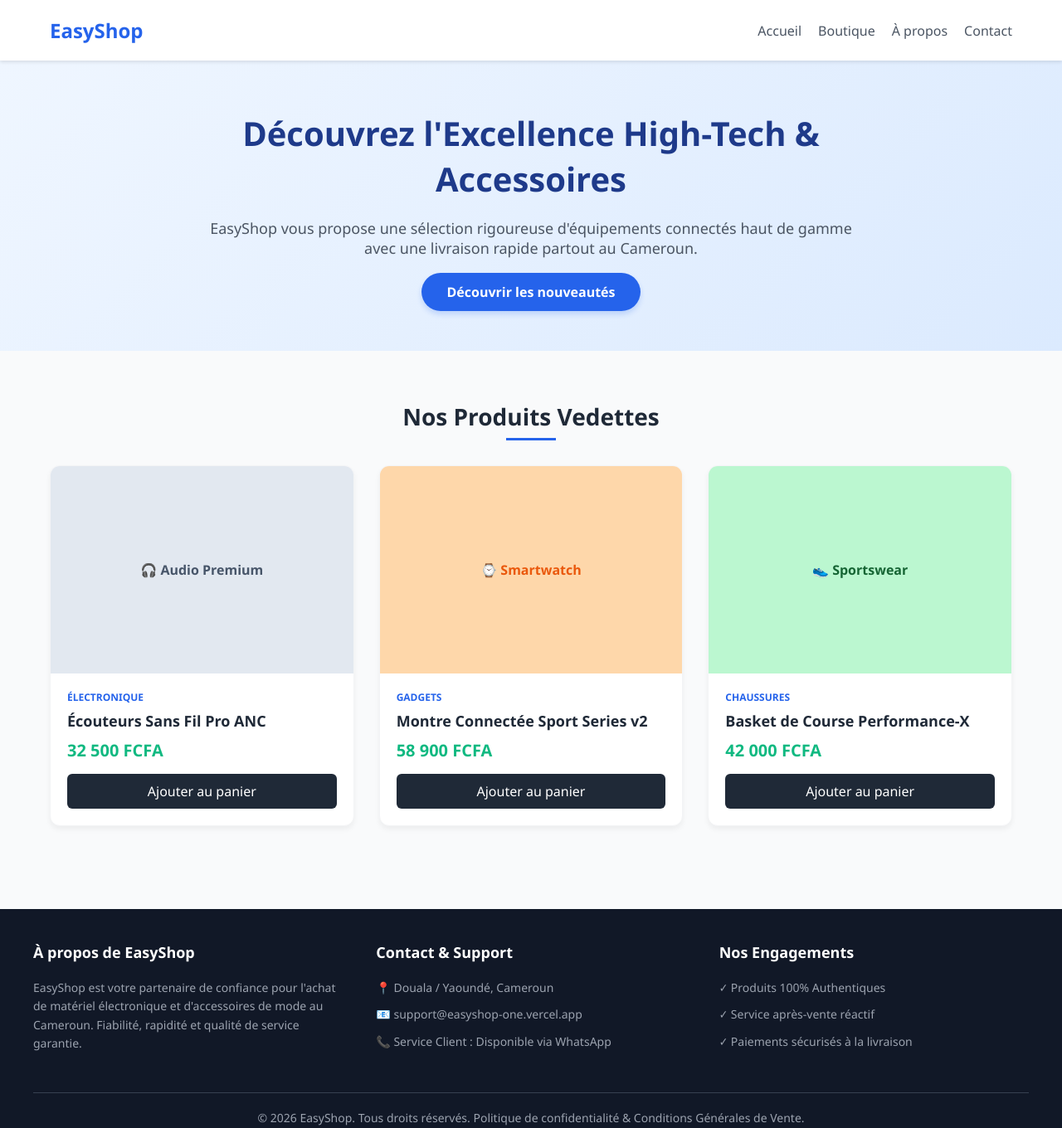
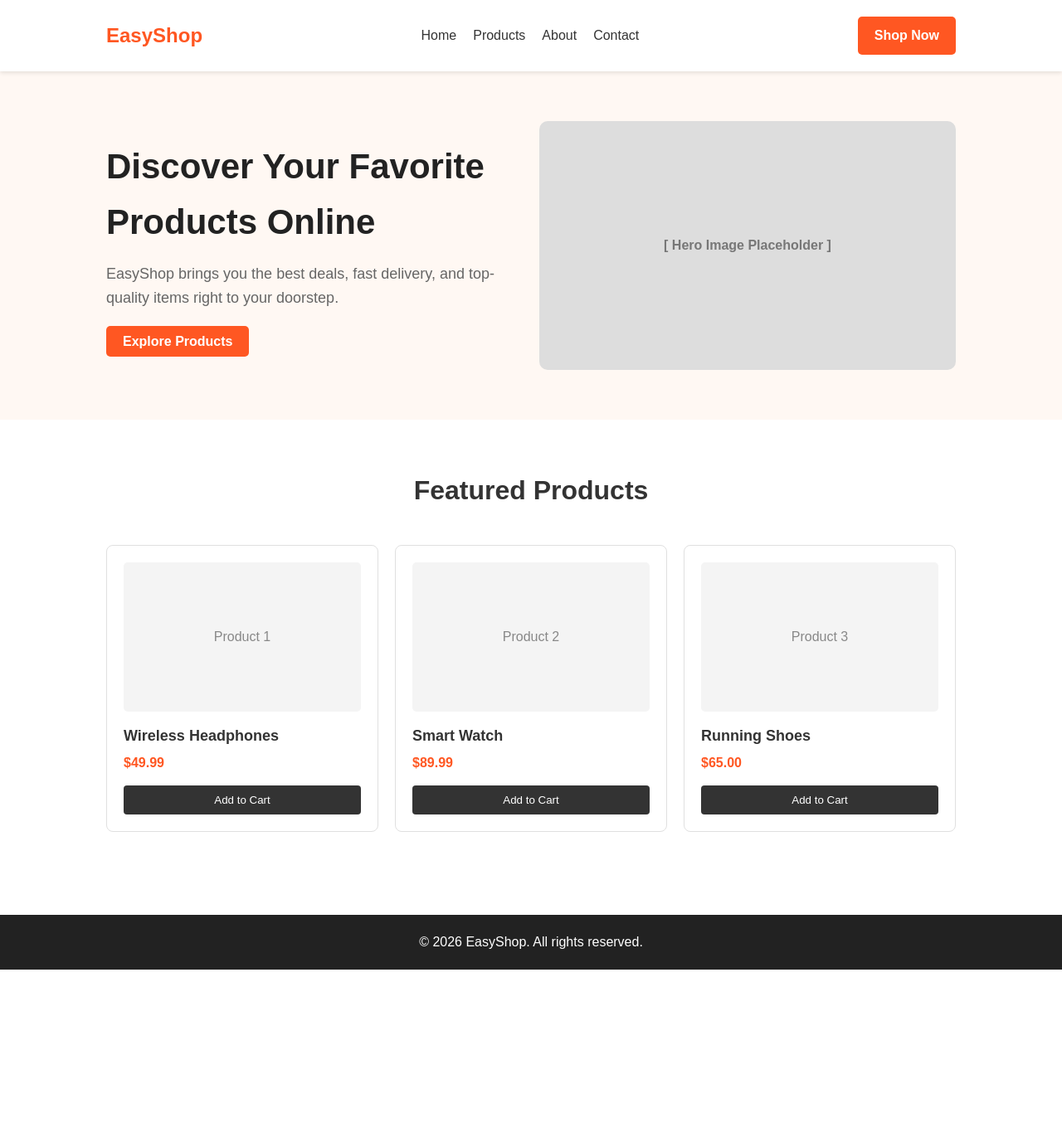
Before and after one commit to EasyShop-Team-Beacon/EasyShop-Frontend, a plain HTML site: page index.html in a window 1280 px wide. Shown: the whole page at 83% size. After the commit the page ends 1169 px from the top, so only its background shows below. Drawn offline with Linux system fonts and the light colour scheme.

Commit message:
Refactor index.html for English version and layout changes
Updated HTML structure and styles for the EasyShop website, changing the language to English and modifying the header, hero section, and product display.

```diff
--- a/index.html
+++ b/index.html
@@ -1,307 +1,228 @@
 <!DOCTYPE html>
-<html lang="fr">
+<html lang="en">
 <head>
   <meta charset="UTF-8">
   <meta name="viewport" content="width=device-width, initial-scale=1.0">
-    <title>EasyShop | Votre Boutique de Mode & High-Tech au Cameroun</title>
+  <title>EasyShop - Welcome to Your Store</title>
   <style>
-        /* Styles de Base Propres */
+    /* Basic Reset & Styling */
     * {
       margin: 0;
       padding: 0;
       box-sizing: border-box;
-            font-family: 'Segoe UI', Tahoma, Geneva, Verdana, sans-serif;
+      font-family: Arial, sans-serif;
     }
+
     body {
-            background-color: #f9fafb;
-            color: #1f2937;
+      color: #333;
+      line-height: 1.6;
     }
+
+    /* Header & Navigation */
     header {
-            background-color: #ffffff;
-            box-shadow: 0 2px 4px rgba(0,0,0,0.1);
-            position: sticky;
-            top: 0;
-            z-index: 1000;
-        }
-        .nav-container {
-            max-width: 1200px;
-            margin: 0 auto;
       display: flex;
       justify-content: space-between;
       align-items: center;
-            padding: 20px;
+      padding: 20px 10%;
+      background-color: #fff;
+      box-shadow: 0 2px 5px rgba(0,0,0,0.1);
+      position: sticky;
+      top: 0;
+      z-index: 100;
     }
+
     .logo {
       font-size: 24px;
       font-weight: bold;
-            color: #2563eb;
-            text-decoration: none;
+      color: #ff5722;
     }
-        .nav-links {
+
+    nav ul {
+      display: flex;
       list-style: none;
-            display: flex;
       gap: 20px;
     }
-        .nav-links a {
+
+    nav ul li a {
       text-decoration: none;
-            color: #4b5563;
+      color: #333;
       font-weight: 500;
-            transition: color 0.3s;
-        }
-        .nav-links a:hover {
-            color: #2563eb;
     }
 
-        /* Section Bannière (Hero) */
+    .btn-cta {
+      background-color: #ff5722;
+      color: #fff;
+      padding: 10px 20px;
+      border-radius: 5px;
+      text-decoration: none;
+      font-weight: bold;
+    }
+
+    /* Hero Section */
     .hero {
-            background: linear-gradient(135deg, #eff6ff 0%, #dbeafe 100%);
-            padding: 60px 20px;
+      display: flex;
+      align-items: center;
+      justify-content: space-between;
+      padding: 60px 10%;
+      background-color: #fff8f3;
+    }
+
+    .hero-content {
+      flex: 1;
+      padding-right: 20px;
+    }
+
+    .hero-content h1 {
+      font-size: 42px;
+      margin-bottom: 15px;
+      color: #222;
+    }
+
+    .hero-content p {
+      font-size: 18px;
+      margin-bottom: 25px;
+      color: #666;
+    }
+
+    .hero-image {
+      flex: 1;
       text-align: center;
     }
-        .hero-content {
-            max-width: 800px;
-            margin: 0 auto;
-        }
-        .hero h1 {
-            font-size: 40px;
-            color: #1e3a8a;
-            margin-bottom: 20px;
-        }
-        .hero p {
-            font-size: 18px;
-            color: #4b5563;
-            margin-bottom: 30px;
-        }
-        .btn {
-            background-color: #2563eb;
-            color: white;
-            padding: 12px 30px;
-            text-decoration: none;
-            border-radius: 25px;
-            font-weight: 600;
-            box-shadow: 0 4px 6px rgba(37, 99, 235, 0.2);
-            transition: background 0.3s;
-        }
-        .btn:hover {
-            background-color: #1d4ed8;
-        }
 
-        /* Section Produits Réels */
-        .products-section {
-            max-width: 1200px;
-            margin: 60px auto;
-            padding: 0 20px;
-        }
-        .products-section h2 {
-            font-size: 28px;
-            margin-bottom: 40px;
-            text-align: center;
-            position: relative;
-        }
-        .products-section h2::after {
-            content: '';
-            width: 60px;
-            height: 3px;
-            background-color: #2563eb;
-            position: absolute;
-            bottom: -10px;
-            left: 50%;
-            transform: translateX(-50%);
-        }
-        .grid {
-            display: grid;
-            grid-template-columns: repeat(auto-fit, minmax(280px, 1fr));
-            gap: 30px;
-        }
-        .card {
-            background: white;
-            border-radius: 12px;
-            overflow: hidden;
-            box-shadow: 0 4px 6px rgba(0,0,0,0.05);
-            transition: transform 0.3s;
-            border: 1px solid #f3f4f6;
-        }
-        .card:hover {
-            transform: translateY(-5px);
-        }
-        .card-img {
-            width: 100%;
-            height: 250px;
-            background-color: #e5e7eb;
+    .hero-image div {
+      background-color: #ddd;
+      height: 300px;
+      border-radius: 10px;
       display: flex;
       align-items: center;
       justify-content: center;
-            color: #9ca3af;
+      color: #777;
       font-weight: bold;
     }
-        .card-body {
+
+    /* Products Section */
+    .products {
+      padding: 60px 10%;
+      text-align: center;
+    }
+
+    .products h2 {
+      font-size: 32px;
+      margin-bottom: 40px;
+    }
+
+    .product-grid {
+      display: grid;
+      grid-template-columns: repeat(auto-fit, minmax(250px, 1fr));
+      gap: 20px;
+    }
+
+    .product-card {
+      border: 1px solid #e0e0e0;
+      border-radius: 8px;
       padding: 20px;
+      text-align: left;
+      background: #fff;
     }
-        .card-tag {
-            font-size: 12px;
-            color: #2563eb;
-            text-transform: uppercase;
+
+    .product-card .img-box {
+      height: 180px;
+      background: #f4f4f4;
+      border-radius: 5px;
+      margin-bottom: 15px;
+      display: flex;
+      align-items: center;
+      justify-content: center;
+      color: #888;
+    }
+
+    .product-card h3 {
+      font-size: 18px;
+      margin-bottom: 5px;
+    }
+
+    .product-card .price {
+      color: #ff5722;
       font-weight: bold;
-            margin-bottom: 8px;
-        }
-        .card-title {
-            font-size: 18px;
-            margin-bottom: 10px;
-            color: #1f2937;
-        }
-        .card-price {
-            font-size: 20px;
-            font-weight: bold;
-            color: #10b981;
       margin-bottom: 15px;
     }
-        .btn-cart {
-            display: block;
+
+    .product-card button {
       width: 100%;
-            text-align: center;
-            background-color: #1f2937;
-            color: white;
       padding: 10px;
-            text-decoration: none;
-            border-radius: 6px;
-            font-weight: 500;
-            transition: background 0.3s;
-        }
-        .btn-cart:hover {
-            background-color: #374151;
+      background: #333;
+      color: #fff;
+      border: none;
+      border-radius: 4px;
+      cursor: pointer;
     }
 
-        /* Pied de page informatif (Essentiel pour Meta) */
+    /* Footer */
     footer {
-            background-color: #111827;
-            color: #9ca3af;
-            padding: 40px 20px;
-            margin-top: 100px;
-        }
-        .footer-container {
-            max-width: 1200px;
-            margin: 0 auto;
-            display: grid;
-            grid-template-columns: repeat(auto-fit, minmax(250px, 1fr));
-            gap: 40px;
-        }
-        .footer-col h3 {
-            color: white;
-            margin-bottom: 20px;
-            font-size: 18px;
-        }
-        .footer-col p, .footer-col ul {
-            font-size: 14px;
-            line-height: 1.6;
-        }
-        .footer-col ul {
-            list-style: none;
-        }
-        .footer-col ul li {
-            margin-bottom: 10px;
-        }
-        .footer-bottom {
-            max-width: 1200px;
-            margin: 40px auto 0;
-            padding-top: 20px;
-            border-top: 1px solid #374151;
+      background: #222;
+      color: #fff;
       text-align: center;
-            font-size: 14px;
+      padding: 20px;
+      margin-top: 40px;
     }
   </style>
 </head>
 <body>
 
-    <!-- Navigation -->
+  <!-- Header Section -->
   <header>
-        <nav class="nav-container">
-            <a href="#" class="logo">EasyShop</a>
-            <ul class="nav-links">
-                <li><a href="#">Accueil</a></li>
-                <li><a href="#">Boutique</a></li>
-                <li><a href="#">À propos</a></li>
-                <li><a href="#">Contact</a></li>
+    <div class="logo">EasyShop</div>
+    <nav>
+      <ul>
+        <li><a href="#home">Home</a></li>
+        <li><a href="#products">Products</a></li>
+        <li><a href="#about">About</a></li>
+        <li><a href="#contact">Contact</a></li>
       </ul>
     </nav>
+    <a href="#shop" class="btn-cta">Shop Now</a>
   </header>
 
-    <!-- Section Principale -->
+  <!-- Hero Section -->
   <section class="hero">
     <div class="hero-content">
-            <h1>Découvrez l'Excellence High-Tech & Accessoires</h1>
-            <p>EasyShop vous propose une sélection rigoureuse d'équipements connectés haut de gamme avec une livraison rapide partout au Cameroun.</p>
-            <a href="#" class="btn">Découvrir les nouveautés</a>
+      <h1>Discover Your Favorite Products Online</h1>
+      <p>EasyShop brings you the best deals, fast delivery, and top-quality items right to your doorstep.</p>
+      <a href="#products" class="btn-cta">Explore Products</a>
+    </div>
+    <div class="hero-image">
+      <div>[ Hero Image Placeholder ]</div>
     </div>
   </section>
 
-    <!-- Grille des Produits Modifiée (Fini le texte générique) -->
-    <section class="products-section">
-        <h2>Nos Produits Vedettes</h2>
-        <div class="grid">
-
-            <!-- Produit 1 -->
-            <div class="card">
-                <div class="card-img" style="background: #e2e8f0; color: #475569;">🎧 Audio Premium</div>
-                <div class="card-body">
-                    <div class="card-tag">Électronique</div>
-                    <h3 class="card-title">Écouteurs Sans Fil Pro ANC</h3>
-                    <div class="card-price">32 500 FCFA</div>
-                    <a href="#" class="btn-cart">Ajouter au panier</a>
+  <!-- Featured Products Section -->
+  <section class="products" id="products">
+    <h2>Featured Products</h2>
+    <div class="product-grid">
+      <div class="product-card">
+        <div class="img-box">Product 1</div>
+        <h3>Wireless Headphones</h3>
+        <p class="price">$49.99</p>
+        <button>Add to Cart</button>
       </div>
+      <div class="product-card">
+        <div class="img-box">Product 2</div>
+        <h3>Smart Watch</h3>
+        <p class="price">$89.99</p>
+        <button>Add to Cart</button>
       </div>
-
-            <!-- Produit 2 -->
-            <div class="card">
-                <div class="card-img" style="background: #fed7aa; color: #ea580c;">⌚ Smartwatch</div>
-                <div class="card-body">
-                    <div class="card-tag">Gadgets</div>
-                    <h3 class="card-title">Montre Connectée Sport Series v2</h3>
-                    <div class="card-price">58 900 FCFA</div>
-                    <a href="#" class="btn-cart">Ajouter au panier</a>
+      <div class="product-card">
+        <div class="img-box">Product 3</div>
+        <h3>Running Shoes</h3>
+        <p class="price">$65.00</p>
+        <button>Add to Cart</button>
       </div>
-            </div>
-
-            <!-- Produit 3 -->
-            <div class="card">
-                <div class="card-img" style="background: #bbf7d0; color: #166534;">👟 Sportswear</div>
-                <div class="card-body">
-                    <div class="card-tag">Chaussures</div>
-                    <h3 class="card-title">Basket de Course Performance-X</h3>
-                    <div class="card-price">42 000 FCFA</div>
-                    <a href="#" class="btn-cart">Ajouter au panier</a>
-                </div>
-            </div>
-
     </div>
   </section>
 
-    <!-- Mentions Légales pour rassurer Meta -->
+  <!-- Footer -->
   <footer>
-        <div class="footer-container">
-            <div class="footer-col">
-                <h3>À propos de EasyShop</h3>
-                <p>EasyShop est votre partenaire de confiance pour l'achat de matériel électronique et d'accessoires de mode au Cameroun. Fiabilité, rapidité et qualité de service garantie.</p>
-            </div>
-            <div class="footer-col">
-                <h3>Contact & Support</h3>
-                <ul>
-                    <li>📍 Douala / Yaoundé, Cameroun</li>
-                    <li>📧 support@easyshop-one.vercel.app</li>
-                    <li>📞 Service Client : Disponible via WhatsApp</li>
-                </ul>
-            </div>
-            <div class="footer-col">
-                <h3>Nos Engagements</h3>
-                <ul>
-                    <li>✓ Produits 100% Authentiques</li>
-                    <li>✓ Service après-vente réactif</li>
-                    <li>✓ Paiements sécurisés à la livraison</li>
-                </ul>
-            </div>
-        </div>
-        <div class="footer-bottom">
-            <p>&copy; 2026 EasyShop. Tous droits réservés. Politique de confidentialité & Conditions Générales de Vente.</p>
-        </div>
+    <p>&copy; 2026 EasyShop. All rights reserved.</p>
   </footer>
 
 </body>
```
Lines whose indentation alone changed are shown as unchanged.
